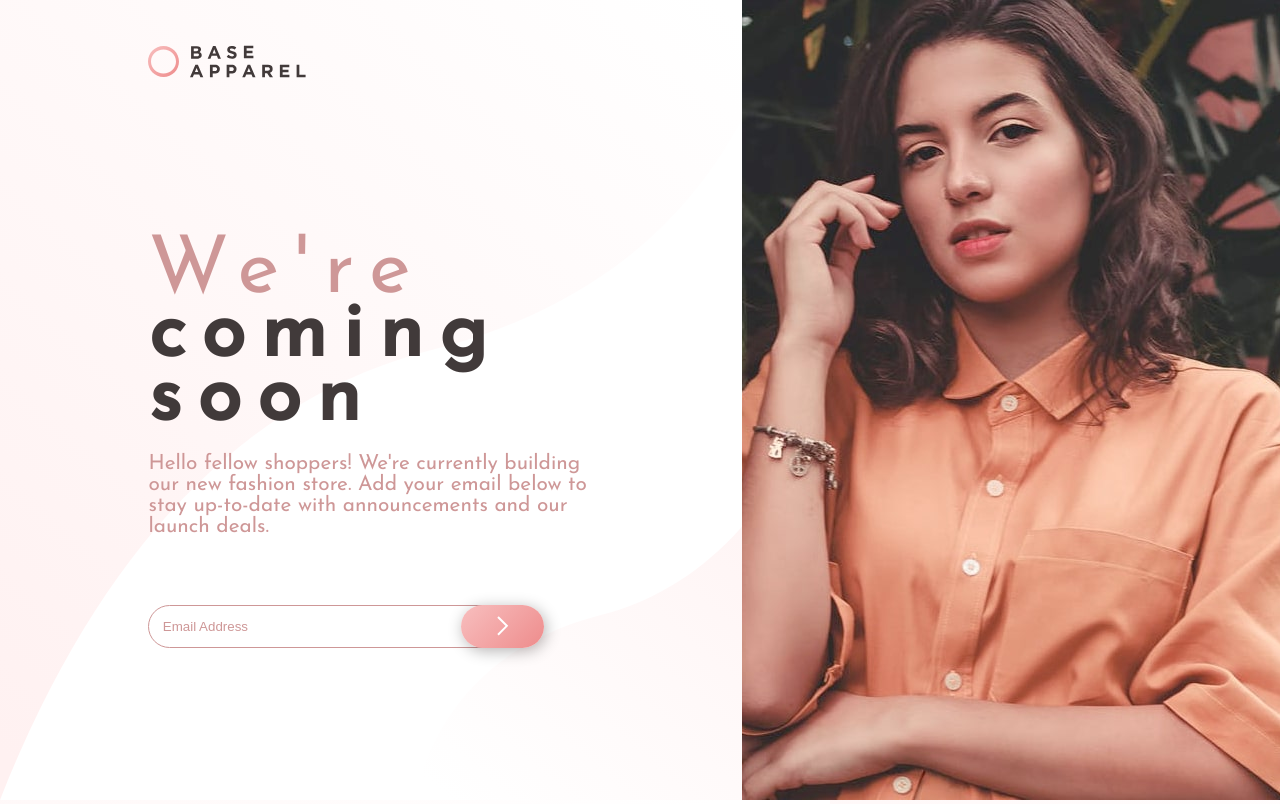
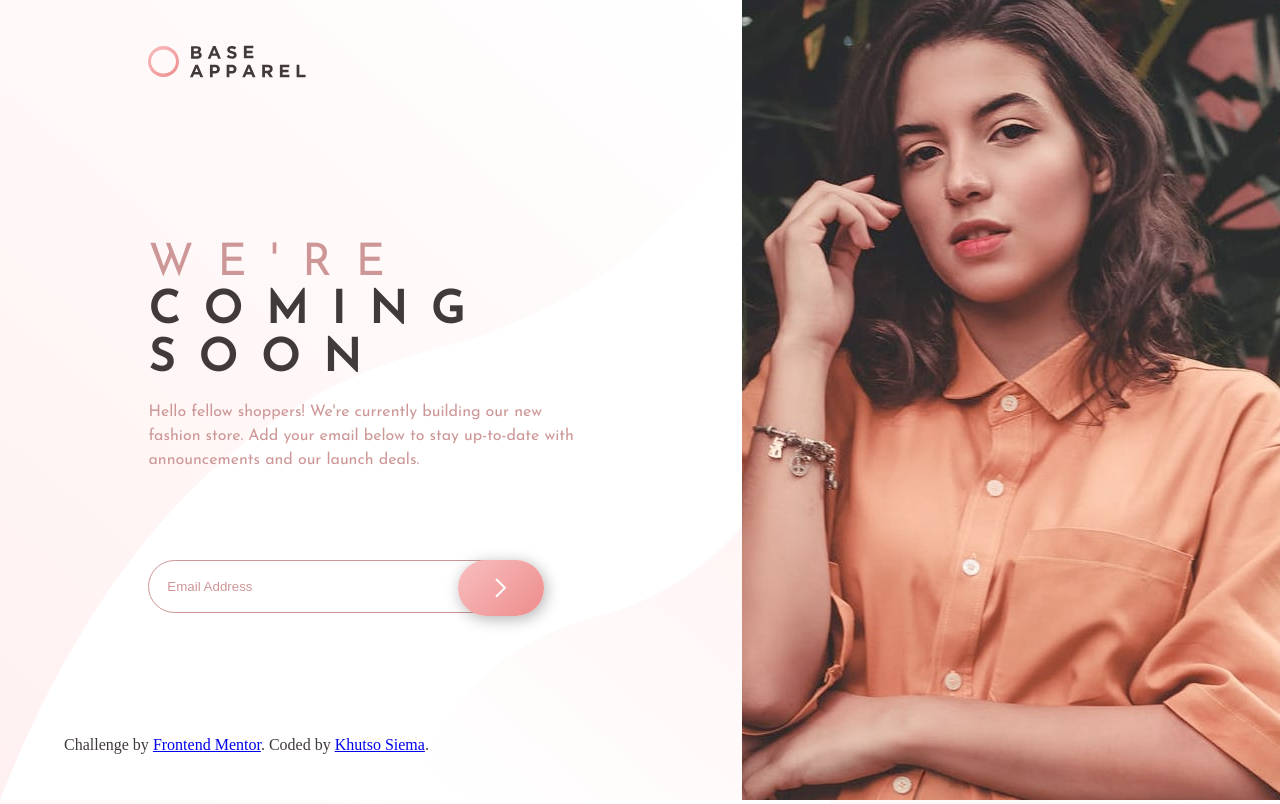
Before and after one commit to manyeya/base-apparel, a website built with Parcel: page index.html in a window 1280 px wide. Built offline with nearby package versions, Linux system fonts and the light colour scheme.

Commit message:
made a few tweaks

```diff
--- a/index.html
+++ b/index.html
@@ -17,13 +17,13 @@
       <div class="logo">
         <img src="src/images/logo.svg" alt="Logo">
       </div>
-      <div style="display:none;" class="hero">
+      <div class="hero">
         <img src="src/images/hero-mobile.jpg" alt="woman on mobile">
       </div>
       <div class="details">
         <div class="headlines">
-          <span class="we">We're</span>
-          <span class="coming">coming <br>soon</span>
+          <p class="we">WE'RE</p>
+          <p class="coming">COMING <br>SOON</p>
         </div>
         <div class="desc">
             <p>Hello fellow shoppers! We're currently building our new fashion store.
@@ -33,21 +33,25 @@
       </div>
       <div class="email">
         <form>
-          <input type="email" placeholder="Email Address"/>
+          <input id="email" type="email" placeholder="Email Address"/>
+          <img id="errorIcon" src="src/images/icon-error.svg" alt="error icon">
           <button type="submit"><img src="src/images/icon-arrow.svg" alt="Logo"></button>
         </form>
+        <div class="error">
+          <p>Please provide a valid email</p>
+        </div>
       </div>
     </article>
     <aside>
       <img src="src/images/hero-desktop.jpg" alt="image of woman">
     </aside>
   </main>
-  <!-- <footer>
+  <footer>
     <p class="attribution">
       Challenge by <a href="https://www.frontendmentor.io?ref=challenge" target="_blank">Frontend Mentor</a>.
       Coded by <a href="#">Khutso Siema</a>.
     </p>
-  </footer> -->
+  </footer>
   <script src="/src/index.js"></script>
 </body>
 </html>
--- a/src/index.js
+++ b/src/index.js
@@ -1 +1,14 @@
 import './styles/main.scss'
+
+const email = document.getElementById('email');
+const errorMsg = document.querySelector('.error');
+const errorIcon= document.querySelector('#errorIcon');
+email.addEventListener('input', () => {
+    if (email.validity.typeMismatch) {
+        errorMsg.style.display = 'block';
+        errorIcon.style.display = 'block';
+    } else {
+        errorMsg.style.display = 'none';
+        errorIcon.style.display = 'none';
+    }
+})
--- a/src/styles/main.scss
+++ b/src/styles/main.scss
@@ -1,4 +1,5 @@
 @import url('https://fonts.googleapis.com/css?family=Josefin+Sans&display=swap');
+@import 'mixins.scss';
 
 :root{
 //colors
@@ -14,6 +15,10 @@
 
 *,*::after,*::before {
     box-sizing: border-box;
+}
+
+h1{
+    margin: 0;
 }
 
 body{
@@ -34,12 +39,35 @@ main{
     "article article aside"
     "article article aside"
     "article article aside";
+
+    @include phone(){
+
+        width: 100vw;
+        grid-template-columns:1fr;
+        grid-template-rows: 1fr;
+        grid-template-areas:"article";
+    }
 }
 
 aside{
     grid-area: aside;
+    & img{
+        width: 100%;
+        height: 100%;
+        object-fit: cover;
+    }
+
+    @include phone(){
+        & img{
+            display: none;
+            width: 100%;
+            height: 100%;
+            object-fit: cover;
+        }
+    }
 
 }
+
 
 article{
 
@@ -54,83 +82,133 @@ article{
     "details"
     "email";
 
+    @include phone(){
+        margin: 0;
+        padding: 0;
+        grid-template-rows: 10% 30% 45% 15% ;
+        grid-template-areas:
+        "logo"
+        "hero"
+        "details"
+        "email";
     }
 
-aside img{
-    width: 100%;
-    height: 100%;
-    object-fit: cover;
 }
 
-.we,.coming{
+p.we,p.coming{
     display: block;
-    color:var(--dark-grayish-red)
+    color:var(--dark-grayish-red);
+    margin:0;
 }
 
-.we{
-    font-size:5em;
-    font-weight:300;
-    color:var(--desaturated-red)
+p.we{
+    font-size:calc(2em + 1vw);
+    font-weight:lighter;
+    color:var(--desaturated-red);
+    @include phone(){
+        font-size:calc(2em + 1vw);
+    }
 }
 
-.coming{
-    font-size:5em;
+p.coming{
+    font-size:calc(2em + 1vw);
     font-weight:600;
+    @include phone(){
+        font-size:calc(2em + 1vw);
+    }
 }
 
 .headlines{
-    line-height:4em;
+    line-height:3em;
+    letter-spacing:1.5em;
+    @include phone(){
+        line-height:2.5em;
         letter-spacing:1em;
-
+    }
 }
 
 .desc{
-    font-size:1.3em;
+    font-size:calc(0.2em + 1vw);
     font-weight:small;
-    color:var(--desaturated-red)
+    color:var(--desaturated-red);
+    line-height:1.5em;
+    @include phone(){
+        font-size:calc(0.8em + 1vw);
+    }
 }
 
 .logo{
     grid-area:logo;
     padding-top:10%;
+    @include phone(){
+        padding-top:0;
+        align-self: center;
+        padding-left: 10%;
+    }
 }
 
 .hero{
-    grid-area:hero
+    grid-area:hero;
+    display:none;
+    @include phone(){
+        display: flex;
+    }
 }
 
 .details{
     grid-area:details;
     font-family: 'Josefin Sans', sans-serif;
+
+    align-items: center;
+    @include phone(){
+        margin: 10%;
+        justify-self: center;
+        display: flex;
+        flex-direction: column;
+    }
 }
 
 .email{
     grid-area:email;
-    padding-top:10%;
-}
-
-.email form{
+    display:flex;
+    flex-direction: column;
+    position: relative;
+    & form{
         display:flex;
         flex-direction:row;
         width:100%;
+        height: 100%;
+        justify-content: flex-start;
+        align-items: flex-start;
+        @include phone(){
+            padding-left: 10%;
+        }
+
+        & img[alt *="error"]{
+            display: none;
+            position: absolute;
+            width:5%;
+            height: auto;
+            align-self: center;
+            left: 65%;
+        }
+    }
 }
 
 input[type="email"]{
-    width:100%;
-    padding:3%;
+    width: 100%;
+    padding:4%;
     border-radius:30px;
     outline:none;
     border:1px solid var(--desaturated-red);
+    &::placeholder{
+        color: var(--desaturated-red);
     }
-
-input[type="email"]::placeholder{
-
-    color: var(--desaturated-red);
-    font-weight:400;
 }
 
 button{
     position:relative;
+    padding:4%;
     width:100px;
     right:50px;
     border-radius:30px;
@@ -151,3 +229,28 @@ button:hover{
     box-shadow:2px 3px 15px rgba(10,0,0,0.4);
     background:var(--redish-hover);
 }
+
+.error{
+    display: none;
+    color:var(--soft-red);
+    position: absolute;
+    top:55%;
+    left: 1%;
+    & p{
+        margin: 0;
+        padding: 0;
+    }
+}
+
+footer{
+    left: 5%;
+    top:90%;
+    position: absolute;
+    color: var(--dark-grayish-red);
+
+    @include phone(){
+        left: 10%;
+        top:95%;
+    }
+
+}
```
Lines whose indentation alone changed are shown as unchanged.
